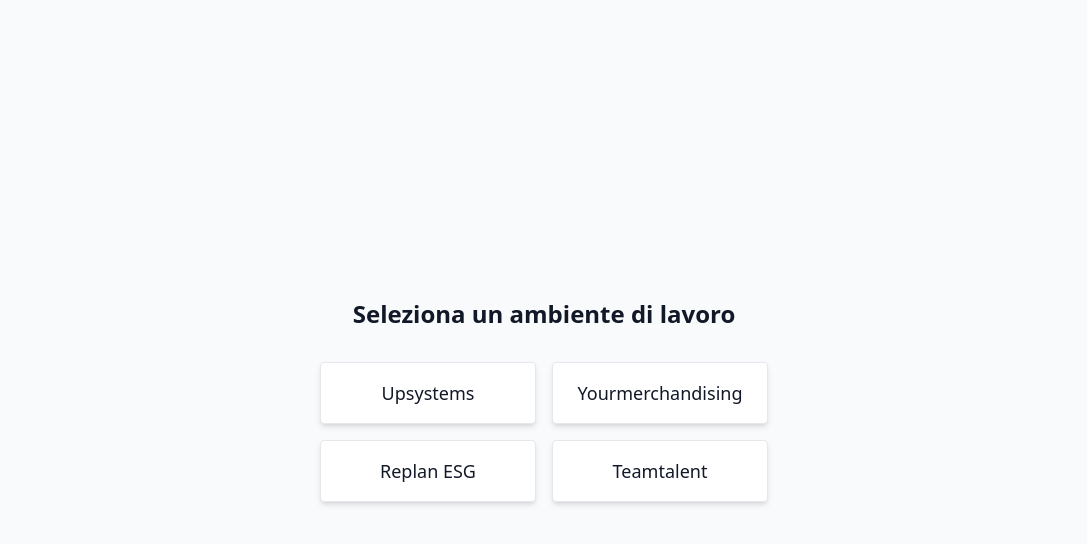
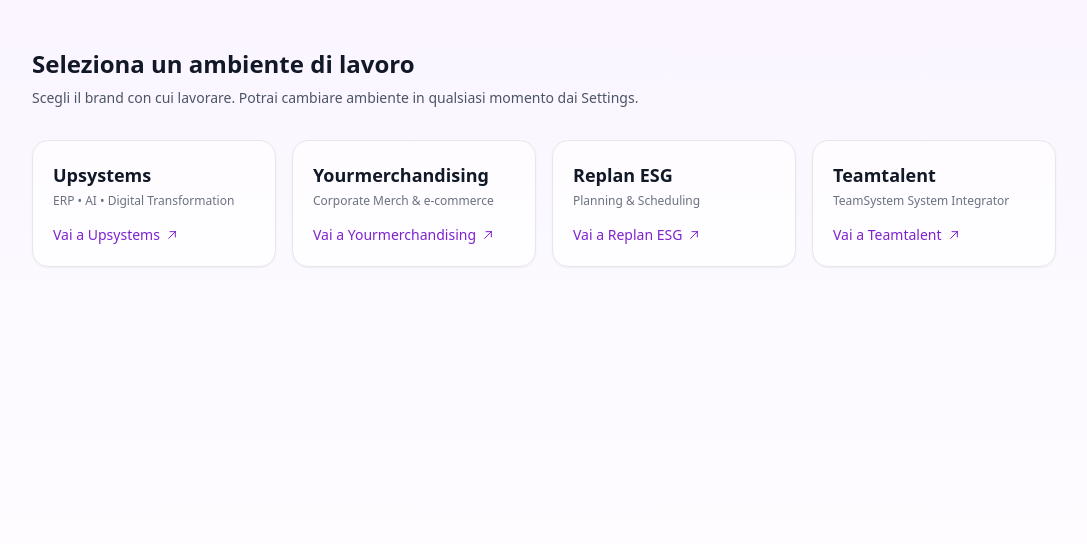
Before and after one commit to DCarloneUP/september, a Next.js app: page /select-env in a window 1280 px wide. Shown: the top 544 px of the page, without its empty margins (96-1183 px from the left). Built offline with nearby package versions, Linux system fonts and the light colour scheme.

Commit message:
Update page.tsx

```diff
--- a/app/select-env/page.tsx
+++ b/app/select-env/page.tsx
@@ -1,35 +1,54 @@
 'use client'
 
-import { useRouter } from 'next/navigation'
+import Link from 'next/link'
 
 const environments = [
-  { name: 'Upsystems', slug: 'upsystems' },
-  { name: 'Yourmerchandising', slug: 'yourmerchandising' },
-  { name: 'Replan ESG', slug: 'replan' },
-  { name: 'Teamtalent', slug: 'teamtalent' },
+  { name: 'Upsystems', slug: 'upsystems', desc: 'ERP • AI • Digital Transformation' },
+  { name: 'Yourmerchandising', slug: 'yourmerchandising', desc: 'Corporate Merch & e-commerce' },
+  { name: 'Replan ESG', slug: 'replan', desc: 'Planning & Scheduling' },
+  { name: 'Teamtalent', slug: 'teamtalent', desc: 'TeamSystem System Integrator' },
 ]
 
 export default function SelectEnvironmentPage() {
-  const router = useRouter()
+  return (
+    <main className="min-h-screen flex flex-col items-center justify-start px-6 py-12 bg-gradient-to-b from-purple-50 to-white">
+      <div className="w-full max-w-5xl">
+        <h1 className="text-2xl font-bold mb-2">Seleziona un ambiente di lavoro</h1>
+        <p className="text-sm text-gray-600 mb-8">
+          Scegli il brand con cui lavorare. Potrai cambiare ambiente in qualsiasi momento dai{' '}
+          <span className="font-medium">Settings</span>.
+        </p>
 
-  const handleSelect = (slug: string) => {
-    router.push(`/${slug}`)
-  }
+        <div className="grid grid-cols-1 sm:grid-cols-2 lg:grid-cols-4 gap-4">
+          {environments.map((env) => (
+            <Link
+              key={env.slug}
+              href={`/${env.slug}`}
+              className="group bg-white/70 border rounded-2xl p-5 shadow-sm hover:shadow-md hover:border-purple-200 transition"
+            >
+              <div className="text-lg font-semibold">{env.name}</div>
+              {env.desc && <div className="text-xs text-gray-500 mt-1">{env.desc}</div>}
 
-  return (
-    <div className="min-h-screen flex flex-col items-center justify-center bg-gray-50 p-4">
-      <h1 className="text-2xl font-bold mb-8">Seleziona un ambiente di lavoro</h1>
-      <div className="grid grid-cols-1 md:grid-cols-2 gap-4 w-full max-w-md">
-        {environments.map((env) => (
-          <button
-            key={env.slug}
-            onClick={() => handleSelect(env.slug)}
-            className="bg-white border hover:border-gray-400 shadow-md hover:shadow-lg text-lg px-6 py-4 rounded transition"
-          >
-            {env.name}
-          </button>
-        ))}
+              <div className="mt-4 inline-flex items-center text-sm text-purple-700 group-hover:text-purple-800">
+                Vai a {env.name}
+                <svg
+                  viewBox="0 0 24 24"
+                  fill="none"
+                  className="w-4 h-4 ml-1 transition-transform group-hover:translate-x-0.5"
+                >
+                  <path
+                    d="M7 17L17 7M17 7H9M17 7V15"
+                    stroke="currentColor"
+                    strokeWidth="1.5"
+                    strokeLinecap="round"
+                    strokeLinejoin="round"
+                  />
+                </svg>
+              </div>
+            </Link>
+          ))}
+        </div>
       </div>
-    </div>
+    </main>
   )
 }
```
